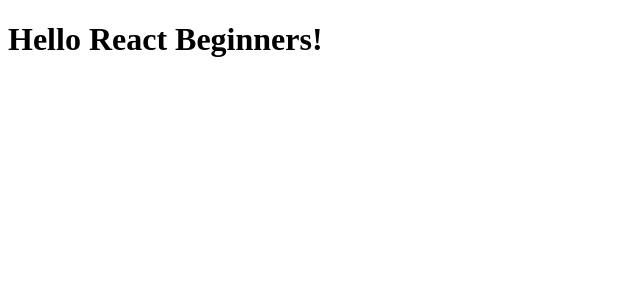
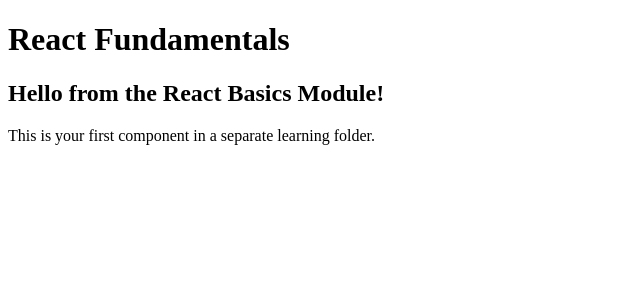
Before and after one commit to manamendraJN/react-learning-repository, a React (Vite) app in the folder react-app/: page / in a window 1280 px wide. Shown: the top 300 px of the page, without its empty margins (0-640 px from the left). Built offline with nearby package versions, Linux system fonts and the light colour scheme.

Commit message:
Add Hello component in src/components and update App.jsx import

```diff
--- a/react-app/src/App.jsx
+++ b/react-app/src/App.jsx
@@ -1,6 +1,11 @@
+import Hello from './components/Hello'
+
 function App() {
   return (
-    <h1>Hello React Beginners!</h1>
+    <div>
+      <h1>React Fundamentals</h1>
+      <Hello />
+    </div>
   )
 }
 
--- /dev/null
+++ b/react-app/src/components/Hello.jsx
@@ -0,0 +1,10 @@
+function Hello() {
+  return (
+    <div>
+      <h2>Hello from the React Basics Module!</h2>
+      <p>This is your first component in a separate learning folder.</p>
+    </div>
+  )
+}
+
+export default Hello
```
Also changed, not shown: 1 other file (tests, documents, lock files or other folders).
